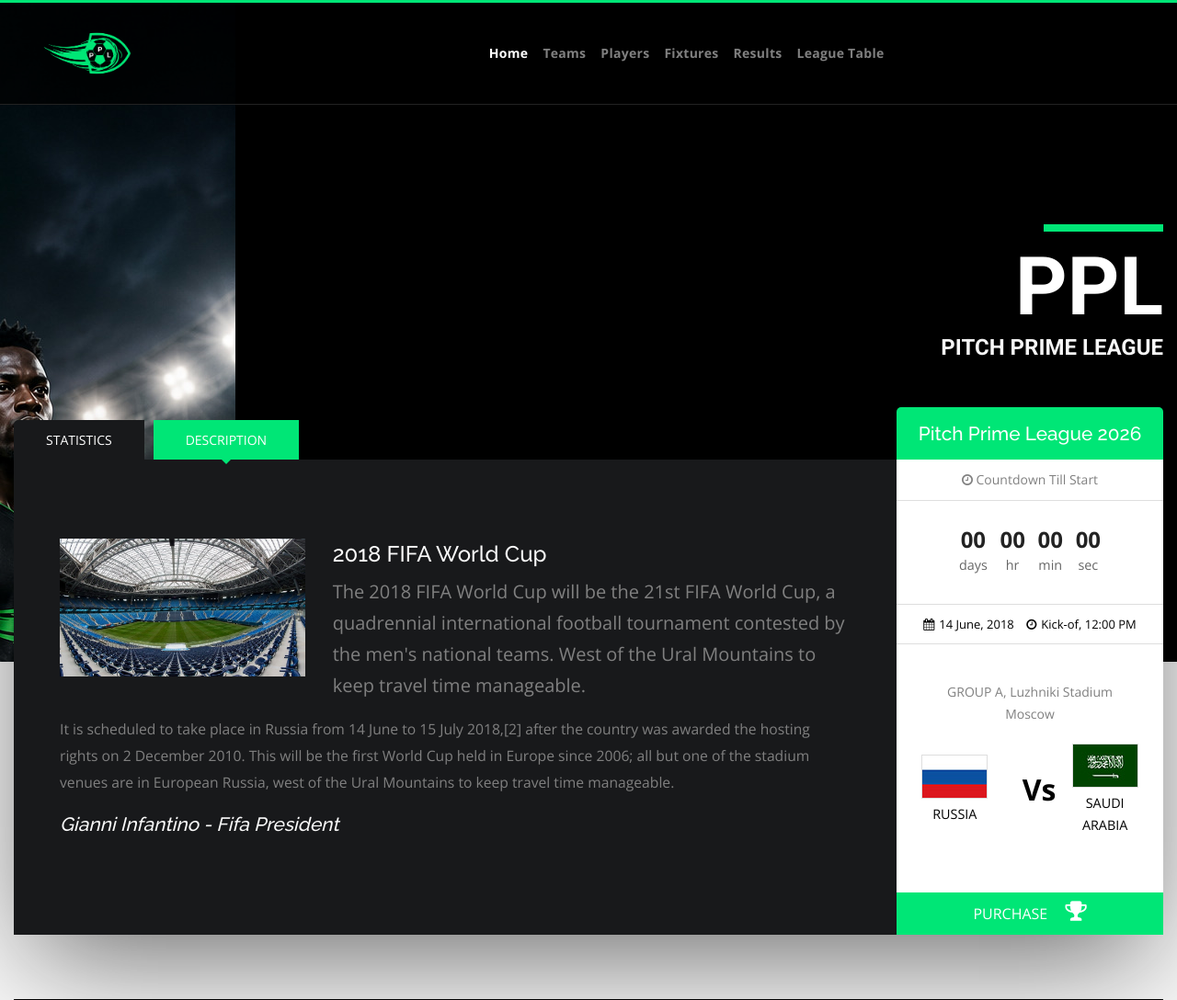
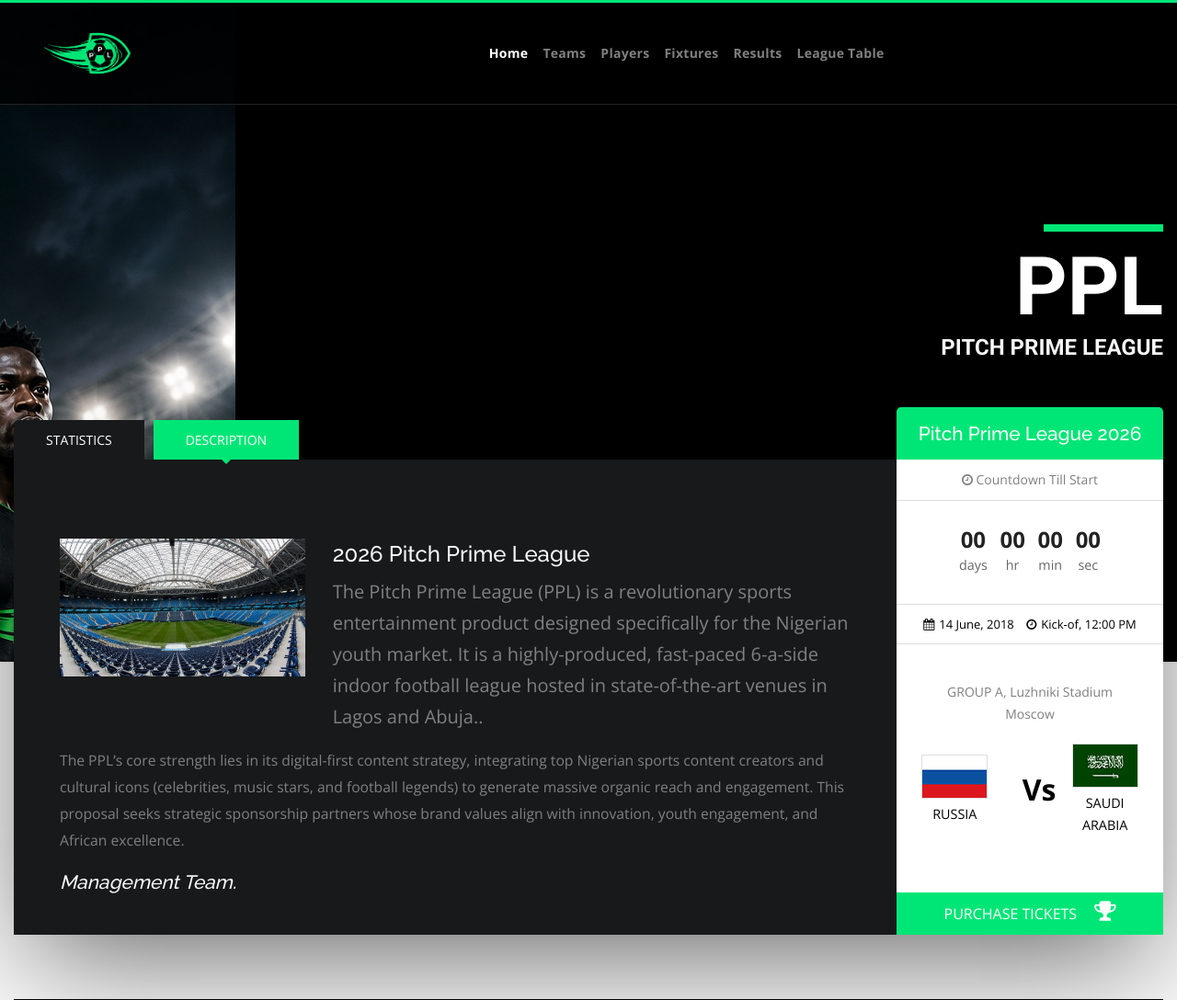
Before and after one commit to Qwerty3025/Pitch-prime-league, a Django app: page / in a window 1280 px wide, after a click on "DESCRIPTION". Shown: the top 1088 px of the page at 92% size. Run offline with Django 5.2, Linux system fonts and the light colour scheme; some libraries are stand-ins or nearby versions.

Commit message:
Update base template

```diff
--- a/templates/base.html
+++ b/templates/base.html
@@ -182,7 +182,7 @@
                 <div class="btn-instagram">
                     <i class="fa fa-instagram"></i>
                     FOLLOW
-                    <a href="https://www.instagram.com/fifaworldcup/" target="_blank">&#64;fifaworldcup</a>
+                    <a href="https://www.instagram.com/pitchprimingleague/" target="_blank">&#64;pitchprimingleague</a>
                 </div>
             </div>
 
--- a/templates/home.html
+++ b/templates/home.html
@@ -677,13 +677,18 @@
                                                </div>
 
                                                <div class="col-md-8">
-                                                   <h3>2018 FIFA World Cup</h3>
-                                                   <p class="lead">The 2018 FIFA World Cup will be the 21st FIFA World Cup, a quadrennial international football tournament contested by the men's national teams.  West of the Ural Mountains to keep travel time manageable.</p>
+                                                   <h3>2026 Pitch Prime League</h3>
+                                                   <p class="lead">The Pitch Prime League (PPL) is a revolutionary sports entertainment product designed
+specifically for the Nigerian youth market. It is a highly-produced, fast-paced 6-a-side indoor
+football league hosted in state-of-the-art venues in Lagos and Abuja..</p>
                                                </div>
 
                                                <div class="col-md-12">
-                                                   <p>It is scheduled to take place in Russia from 14 June to 15 July 2018,[2] after the country was awarded the hosting rights on 2 December 2010. This will be the first World Cup held in Europe since 2006; all but one of the stadium venues are in European Russia, west of the Ural Mountains to keep travel time manageable.</p>
-                                                   <h4>Gianni Infantino - Fifa President</h4>
+                                                   <p>The PPL’s core strength lies in its digital-first content strategy, integrating top Nigerian sports
+content creators and cultural icons (celebrities, music stars, and football legends) to generate
+massive organic reach and engagement. This proposal seeks strategic sponsorship partners
+whose brand values align with innovation, youth engagement, and African excellence.</p>
+                                                   <h4>Management Team.</h4>
                                                </div>
                                             </div>
                                         </div>
@@ -736,7 +741,7 @@
                                         </div>
 
                                         <a class="btn btn-primary" href="#">
-                                            PURCHASE
+                                            PURCHASE TICKETS
                                             <i class="fa fa-trophy"></i>
                                         </a>
                                     </div>
```
